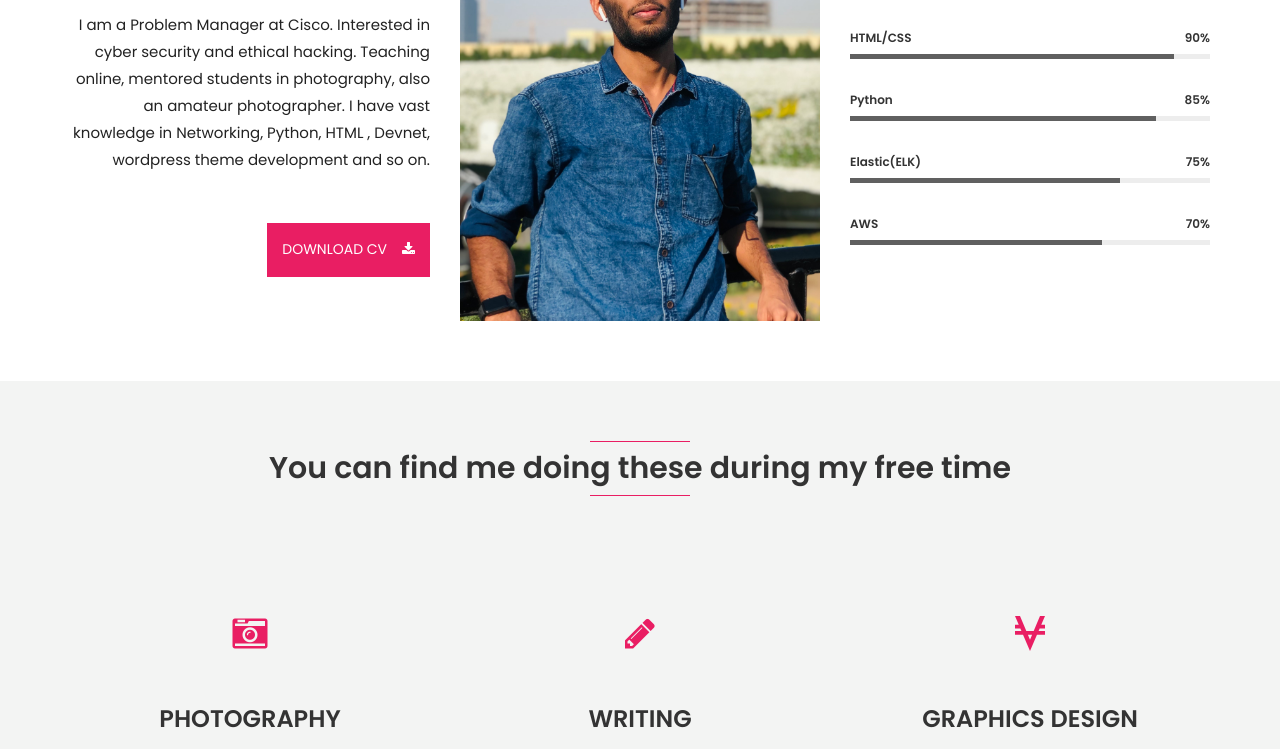
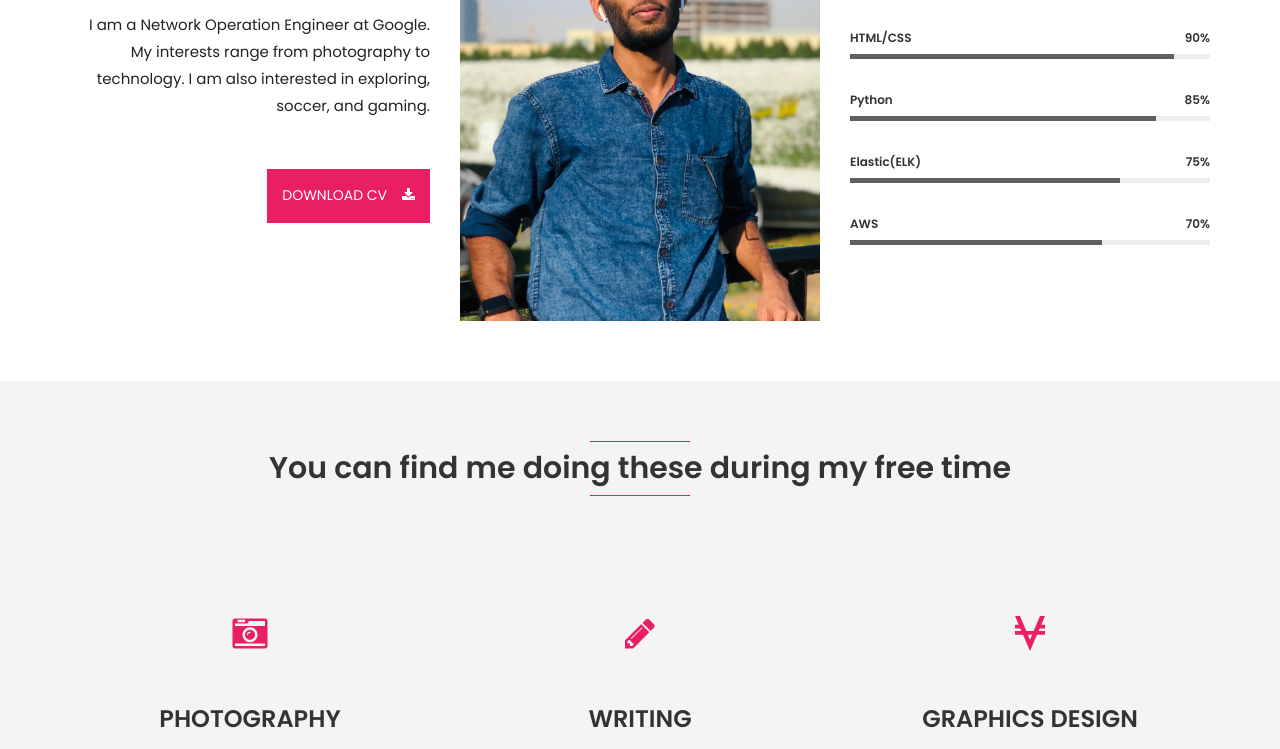
Before and after one commit to mohsin-alam/port.io, a plain HTML site: page index.html in a window 1280 px wide. Shown: the part 1028-1777 px from the top of the page. Drawn offline with Linux system fonts and the light colour scheme.

Commit message:
Update index.html

```diff
--- a/index.html
+++ b/index.html
@@ -172,7 +172,7 @@
                     <div class="about-text-left">
                         <h2>Mohsin Alam</h2> <!--edit name-->
                         <h3>Problem Manager</h3> <!--edit designation-->
-                        <p>I am a Problem Manager at Cisco. Interested in cyber security and ethical hacking. Teaching online, mentored students in photography, also an amateur photographer. I have vast knowledge in Networking, Python, HTML , Devnet, wordpress theme development and so on. </p>
+                        <p>I am a Network Operation Engineer at Google. My interests range from photography to technology. I am also interested in exploring, soccer, and gaming. </p>
                         <a href="images/about/resume.pdf" target="_blank" download>Download CV &nbsp; &nbsp;<i class="fa fa-download"></i></a>
                     </div>
                 </div>
```
